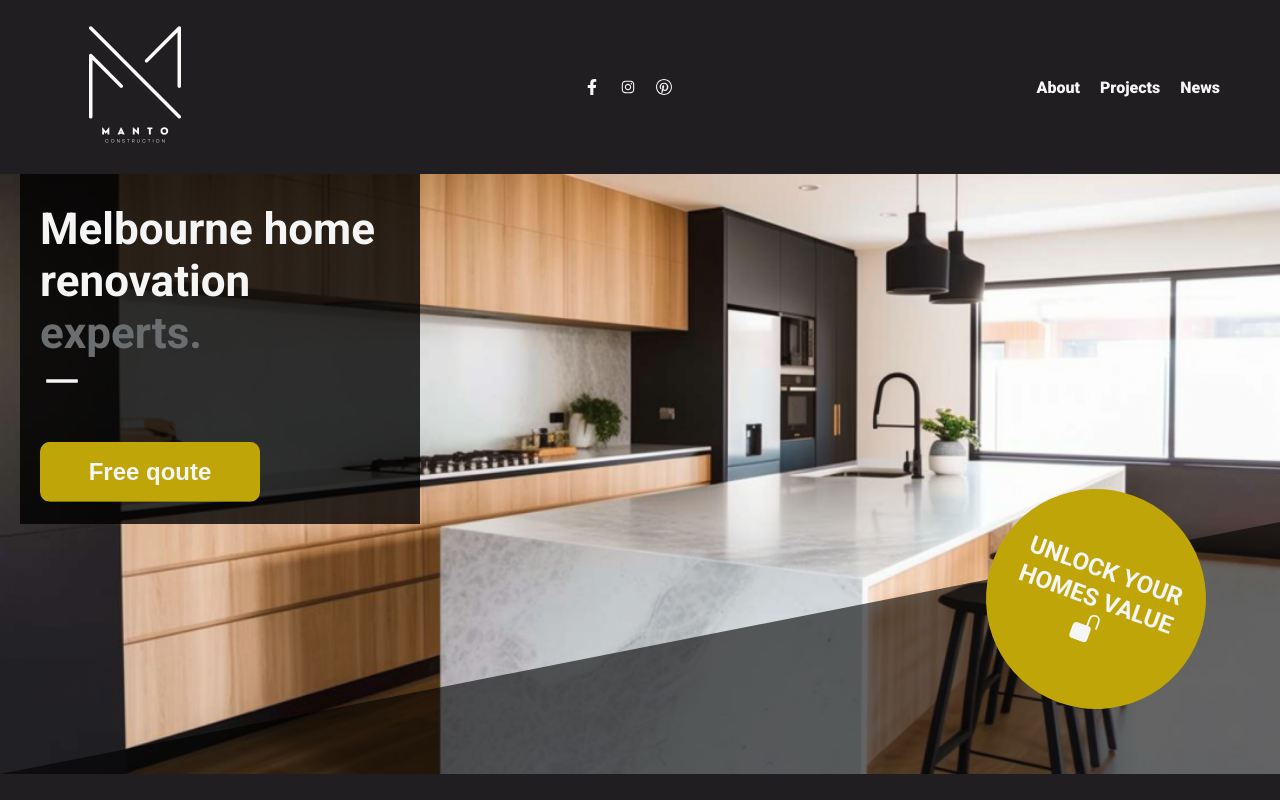
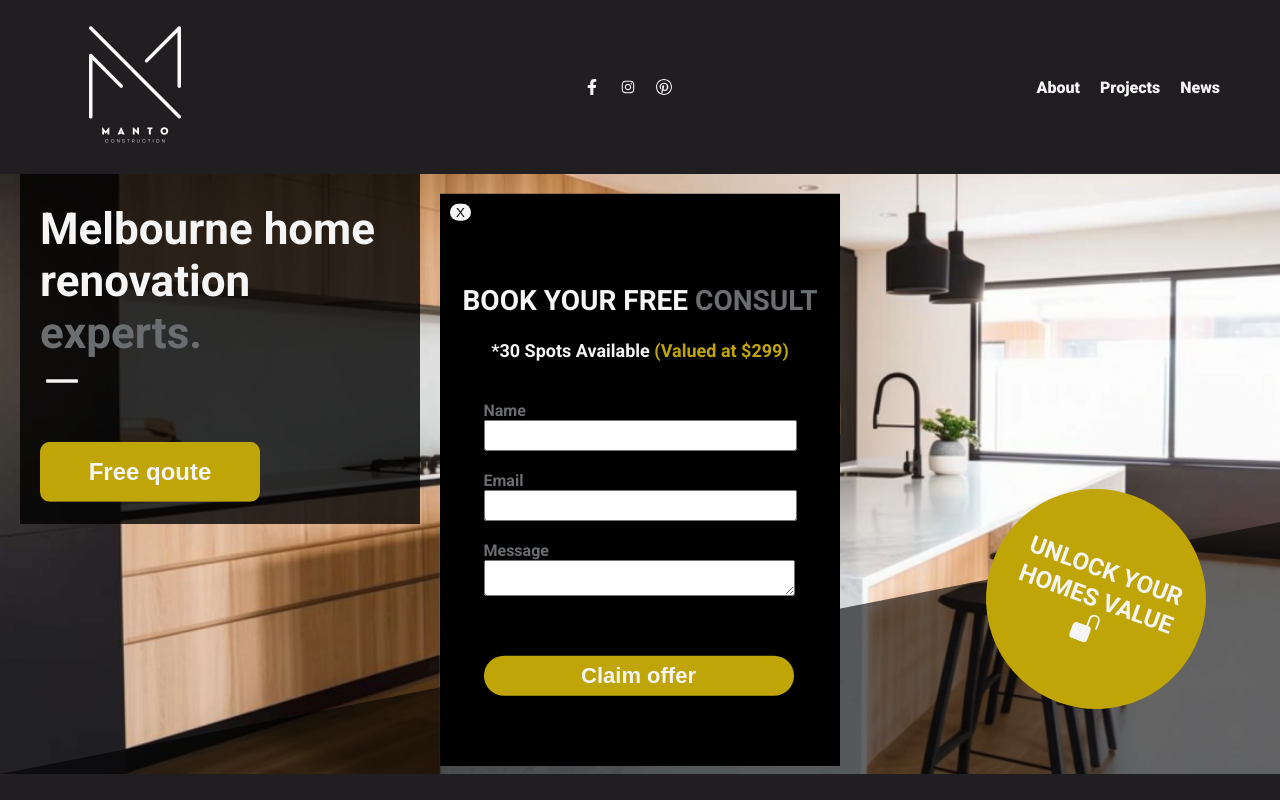
Before and after one commit to shaunvan119/renovation-website, a React (Create React App) app: page / in a window 1280 px wide. Shown: the top 800 px of the page. Built offline with nearby package versions, Linux system fonts and the light colour scheme.

Commit message:
adde contact form

```diff
--- a/src/components/ContactForm.css
+++ b/src/components/ContactForm.css
@@ -2,7 +2,7 @@
     display: flex;
     flex-direction: column;
     max-width: 400px;
-    background-color: #201e20;
+    background-color: black;
     align-items: center;
     padding-top: 40px;
     padding-bottom: 40px;
--- a/src/components/ContactForm.js
+++ b/src/components/ContactForm.js
@@ -49,6 +49,8 @@ const ContactForm = () => {
       showResult(true)
   };
 
+
+
   return (
 
     <div className="form-container">
--- a/src/components/ImageSlides.css
+++ b/src/components/ImageSlides.css
@@ -1,4 +1,11 @@
 
+
+.close-button {
+    margin-top: 10px;
+    border-radius: 10px;
+    border: none;
+    background-color: whitesmoke;
+}
 
 .image-overlay-top {
   position: absolute;
@@ -19,6 +26,8 @@
   justify-content: center;
   margin-left: 20px;
 }
+
+
 
 .heading-container {
   position: absolute;
@@ -46,6 +55,7 @@
   position: relative; /* add this */
   width: 400px;
   height: 100%;
+
 }
 
 .heading-overlay::before {
--- a/src/components/ImageSlides.js
+++ b/src/components/ImageSlides.js
@@ -1,4 +1,5 @@
 import React, { useState, useEffect } from 'react';
+
 import './ImageSlides.css';
 import Image1 from '../assets/image1.png';
 import Image2 from '../assets/image2.png';
@@ -35,8 +36,12 @@ const ImageSlides = () => {
     setIsLoaded(true);
   };
 
+
+
   return (
     <div className={`slides-container ${isLoaded ? 'loaded' : ''}`}>
+
+
       <div className="image-slides">
         <div className="image-slides-wrapper" style={{ width: `${100 * images.length}%`, transform: `translateX(-${activeIndex * (100 / images.length)}%)` }}>
           {images.map((image, index) => (
--- a/src/components/JumpingButton.css
+++ b/src/components/JumpingButton.css
@@ -1,3 +1,6 @@
+
+
+
 .jumping-button {
   width: 220px;
   height: 60px;
@@ -9,6 +12,7 @@
   font-weight: 700;
   animation: jump 0.5s ease-in-out infinite;
   transition: all 0.2s ease-in-out;
+
 }
 
 .jumping-button:hover {
--- a/src/components/JumpingButton.js
+++ b/src/components/JumpingButton.js
@@ -1,12 +1,39 @@
-import React from 'react';
+import React, { useState } from 'react';
 import './JumpingButton.css'
+import ContactForm from './ContactForm';
 
 const JumpingButton = () => {
 
+  const [showPopupOnClick, setShowPopupOnClick] = useState(false);
+
+  const popupStyleButton = {
+    position: 'fixed',
+    top: '60%',
+    left: '50%',
+    transform: showPopupOnClick ? 'translate(-50%, -50%)' : 'translate(-50%, -150%)',
+    width: '400px',
+    height: '',
+    backgroundColor: 'black',
+    display: showPopupOnClick ? 'block' : 'none',
+    zIndex: 999,
+  };
+
+  const handleClose = () => {
+    setShowPopupOnClick(false);
+  };
+
 
   return (
-    <div>
-        <button className="jumping-button">Free qoute</button>
+    <div className='button-wrapper'>
+        <button className="jumping-button" onClick={() => setShowPopupOnClick(true)}>Free qoute</button>
+
+        <div className="popup" style={popupStyleButton}>
+
+        <button className="close-button" onClick={handleClose}>
+            X
+          </button>
+          <ContactForm/>
+        </div>
     </div>
   )
 }
--- a/src/pages/HomePage.css
+++ b/src/pages/HomePage.css
@@ -1,3 +1,12 @@
+.close-button {
+    margin-top: 10px;
+    margin-left: 10px;
+    border-radius: 10px;
+    border: none;
+    background-color: whitesmoke;
+}
+
+
 .circleTwo-wrapper--in-view {
   animation: slide-in 1s ease-out forwards;
 }
--- a/src/pages/HomePage.js
+++ b/src/pages/HomePage.js
@@ -71,7 +71,33 @@ useEffect(() => {
   };
 }, []);
 
+const [showPopup, setShowPopup] = useState(false);
 
+  useEffect(() => {
+    const timeout = setTimeout(() => {
+      setShowPopup(true);
+    }, 5000);
+
+    return () => {
+      clearTimeout(timeout);
+    };
+  }, []);
+
+  const popupStyle = {
+    position: 'fixed',
+    top: '60%',
+    left: '50%',
+    transform: showPopup ? 'translate(-50%, -50%)' : 'translate(-50%, -150%)',
+    width: '400px',
+    height: '',
+    backgroundColor: 'black',
+    display: showPopup ? 'block' : 'none',
+    zIndex: 999,
+  };
+
+  const handleClose = () => {
+    setShowPopup(false);
+  };
 
 
 
@@ -79,6 +105,14 @@ useEffect(() => {
     <div className='home__page'>
     <Header/>
     <ImageSlides/>
+    <div className="popup" style={popupStyle}>
+
+        <button className="close-button" onClick={handleClose}>
+            X
+          </button>
+          <ContactForm/>
+        </div>
+
     <div className="services-container">
       <div className="services-grid" ref={servicesGridRef}>
         <div className="service">
@@ -125,7 +159,6 @@ useEffect(() => {
     </div>
     <div className="reviews__container">
     <Reviews/>
-    <ContactForm/>
     </div>
      {/* Scrolling div*/}
     <div className="container__scrolling">
```
